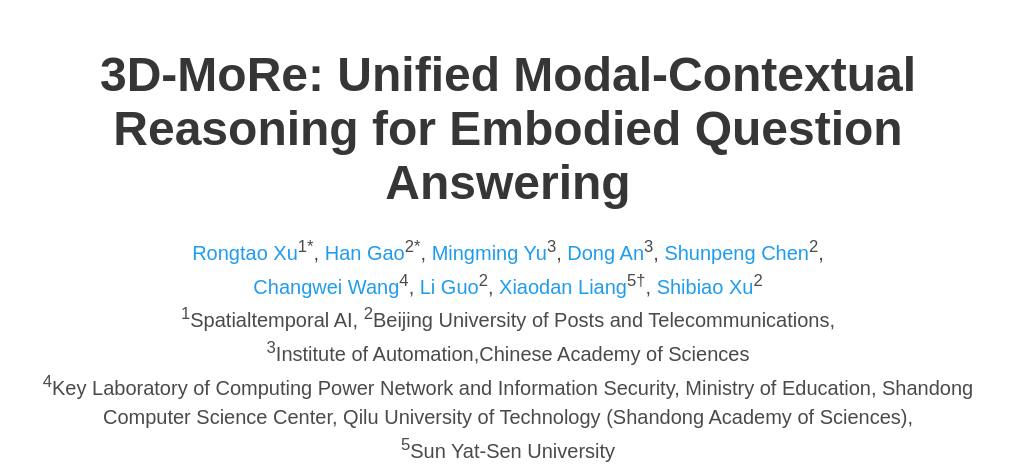
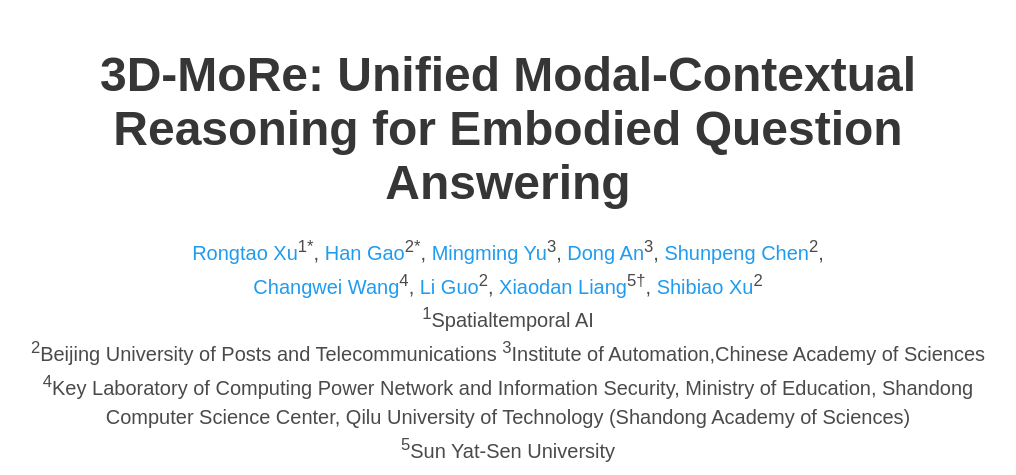
Before and after one commit to 3D-MoRe/3D-MoRe.github.io, a plain HTML site: page index.html in a window 1280 px wide. Shown: the top 475 px of the page, without its empty margins (132-1148 px from the left). Drawn offline with nearby package versions, Linux system fonts and the light colour scheme; some icons are missing; a web font is replaced by a local one.

Commit message:
company unit add

```diff
--- a/index.html
+++ b/index.html
@@ -79,10 +79,10 @@
           </div>
 
           <div class="is-size-5 publication-authors">
-            <span class="author-block"><sup>1</sup>Spatialtemporal AI,</span>
-            <span class="author-block"><sup>2</sup>Beijing University of Posts and Telecommunications,</span>
+            <span class="author-block"><sup>1</sup>Spatialtemporal AI</span><br>
+            <span class="author-block"><sup>2</sup>Beijing University of Posts and Telecommunications</span>
             <span class="author-block"><sup>3</sup>Institute of Automation,Chinese Academy of Sciences</span>
-            <span class="author-block"><sup>4</sup>Key Laboratory of Computing Power Network and Information Security, Ministry of Education, Shandong Computer Science Center, Qilu University of Technology (Shandong Academy of Sciences),</span>
+            <span class="author-block"><sup>4</sup>Key Laboratory of Computing Power Network and Information Security, Ministry of Education, Shandong Computer Science Center, Qilu University of Technology (Shandong Academy of Sciences)</span>
             <span class="author-block"><sup>5</sup>Sun Yat-Sen University</span>
           </div>
 
```
